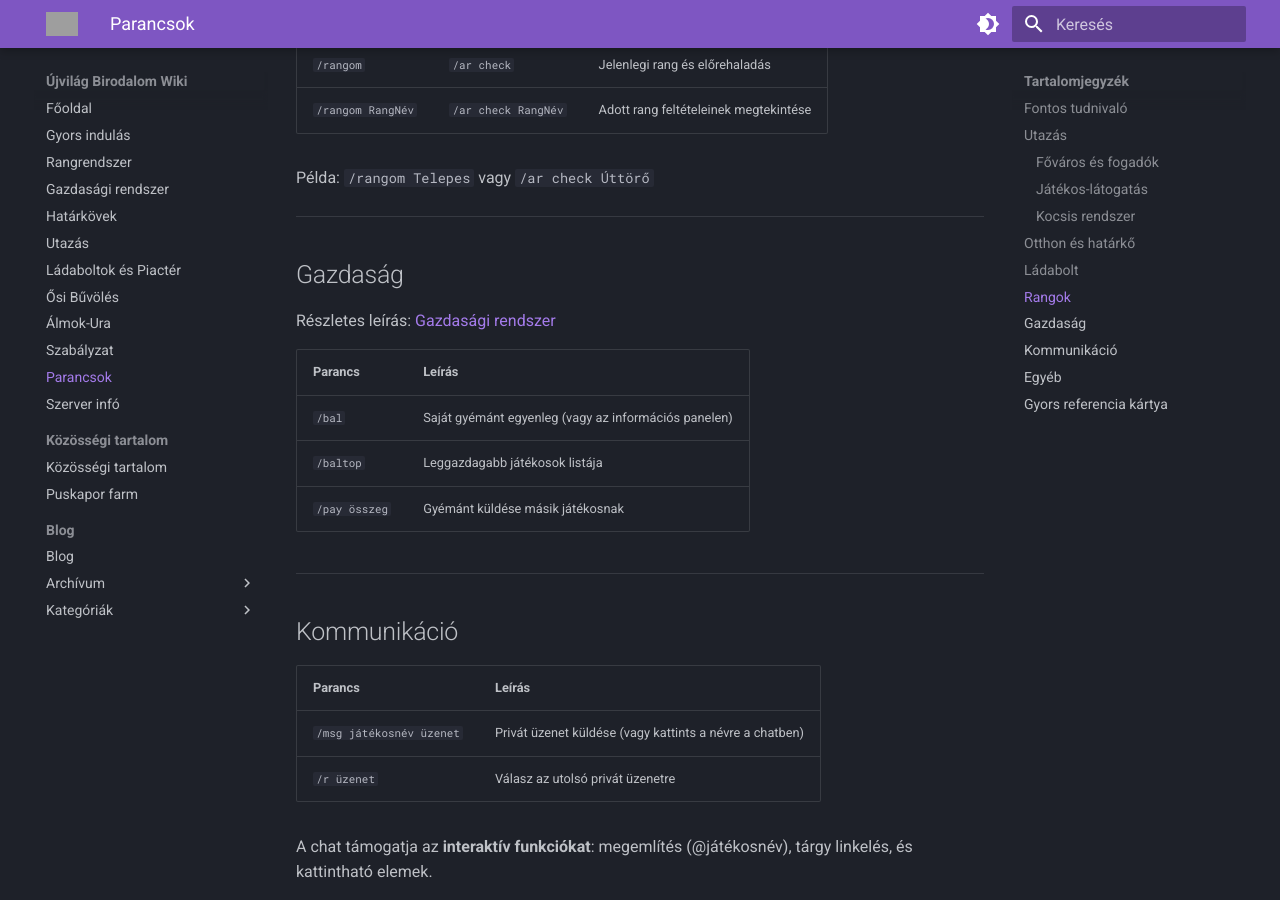
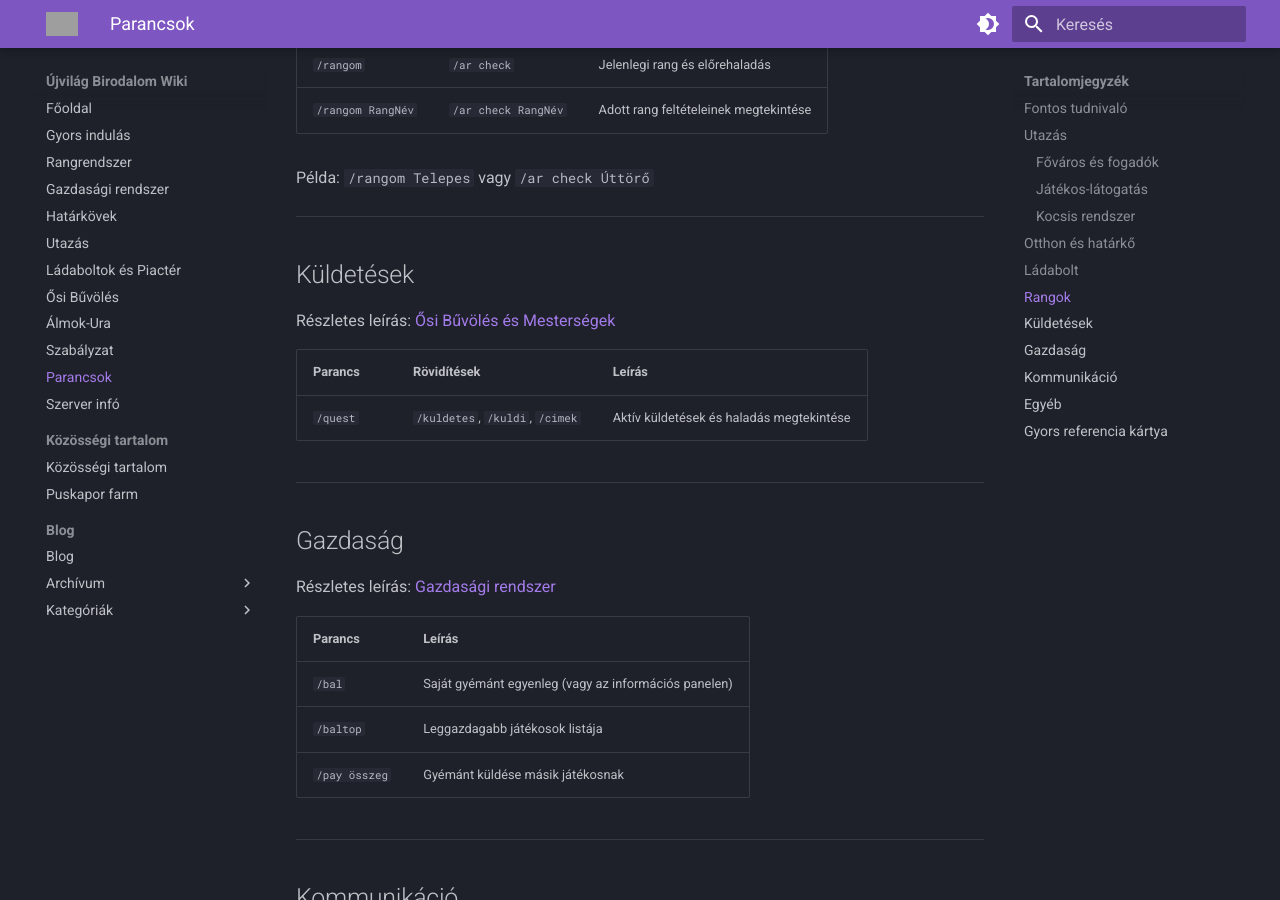
Before and after one commit to tnkarno/ujvilag-wiki, an MkDocs documentation site: the page built from docs/parancsok.md, in a window 1280 px wide and 900 px high, scrolled down 2558 px. Built offline with MkDocs 1.6.1 and Material for MkDocs 9.7.7, drawn with Linux system fonts in a browser that asks for light colours; some of the changed text lies outside the part shown; grey boxes are pictures that could not be loaded.

```diff
--- a/docs/parancsok.md
+++ b/docs/parancsok.md
@@ -86,6 +86,16 @@ Példa: `/rangom Telepes` vagy `/ar check Úttörő`
 
 ---
 
+## Küldetések
+
+Részletes leírás: [Ősi Bűvölés és Mesterségek](osi-mestersegek.md)
+
+| Parancs | Rövidítések | Leírás |
+|---|---|---|
+| `/quest` | `/kuldetes`, `/kuldi`, `/cimek` | Aktív küldetések és haladás megtekintése |
+
+---
+
 ## Gazdaság
 
 Részletes leírás: [Gazdasági rendszer](gazdasag.md)
@@ -130,6 +140,7 @@ A leggyakrabban használt parancsok egy helyen:
 | `/megallok` | Kocsis megállók listája |
 | `/rangom` | Rang előrehaladás megtekintése |
 | `/bal` | Gyémánt egyenleg |
+| `/quest` | Küldetések és haladás |
 | `/chestshop help` | Ládabolt segítség |
 | `/hk help` | Határkő segítség |
 | `/sb` | Információs panel |
```
Also changed, not shown: 1 other file.
